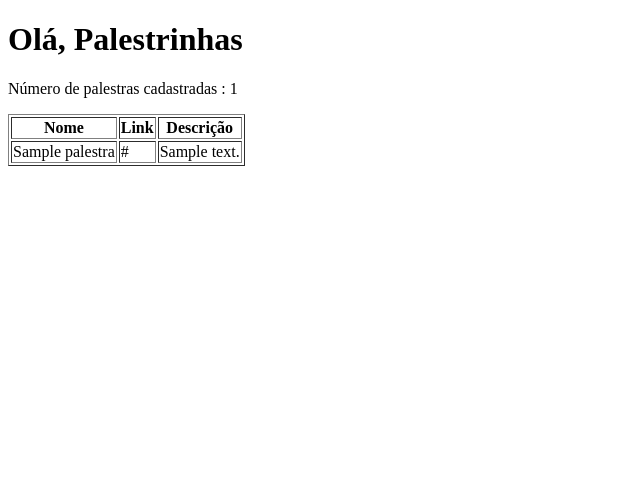
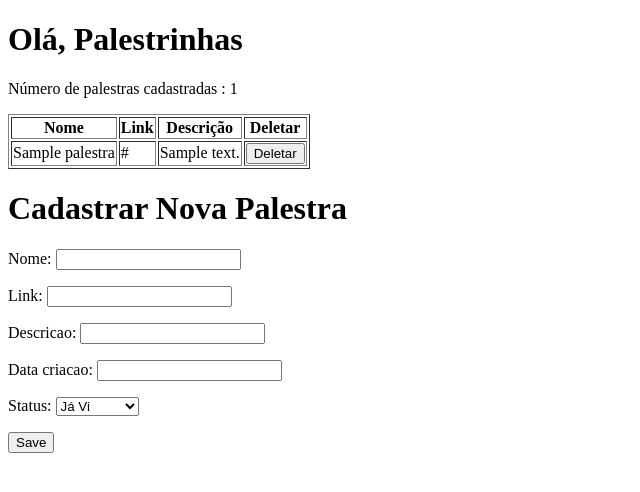
Before and after one commit to Carine-Neris/palestinhas, a Django app: template palestrinhas/templates/palestras/index.html in a window 1280 px wide. Shown: the top 492 px of the page, without its empty margins (0-640 px from the left). Run offline with Django 4.2, Linux system fonts and the light colour scheme; the template is opened without the code that fills it: values that come from a table or form of the project are taken from there, others are empty; tables that the repository leaves empty hold one stand-in row (values such as "Sample post").

```diff
--- a/palestrinhas/templates/palestras/index.html
+++ b/palestrinhas/templates/palestras/index.html
@@ -12,14 +12,21 @@
             <th>Nome</th>
             <th>Link</th>
             <th>Descrição</th>
+            <th>Deletar</th>
         </tr>
         {% for item in context %}
             <tr>
                 <td>{{item.nome}}</td>
                 <td>{{item.link}}</td>
                 <td>{{item.descricao}}</td>
+                <td><button type="submit">Deletar</button></td>
             </tr>
         {% endfor %}
     </table>
+    <h1>Cadastrar Nova Palestra</h1>
+    <form method="post">{% csrf_token %}
+        {{ form.as_p }}
+        <button type="submit">Save</button>
+    </form>
 </body>
 </html>
```
